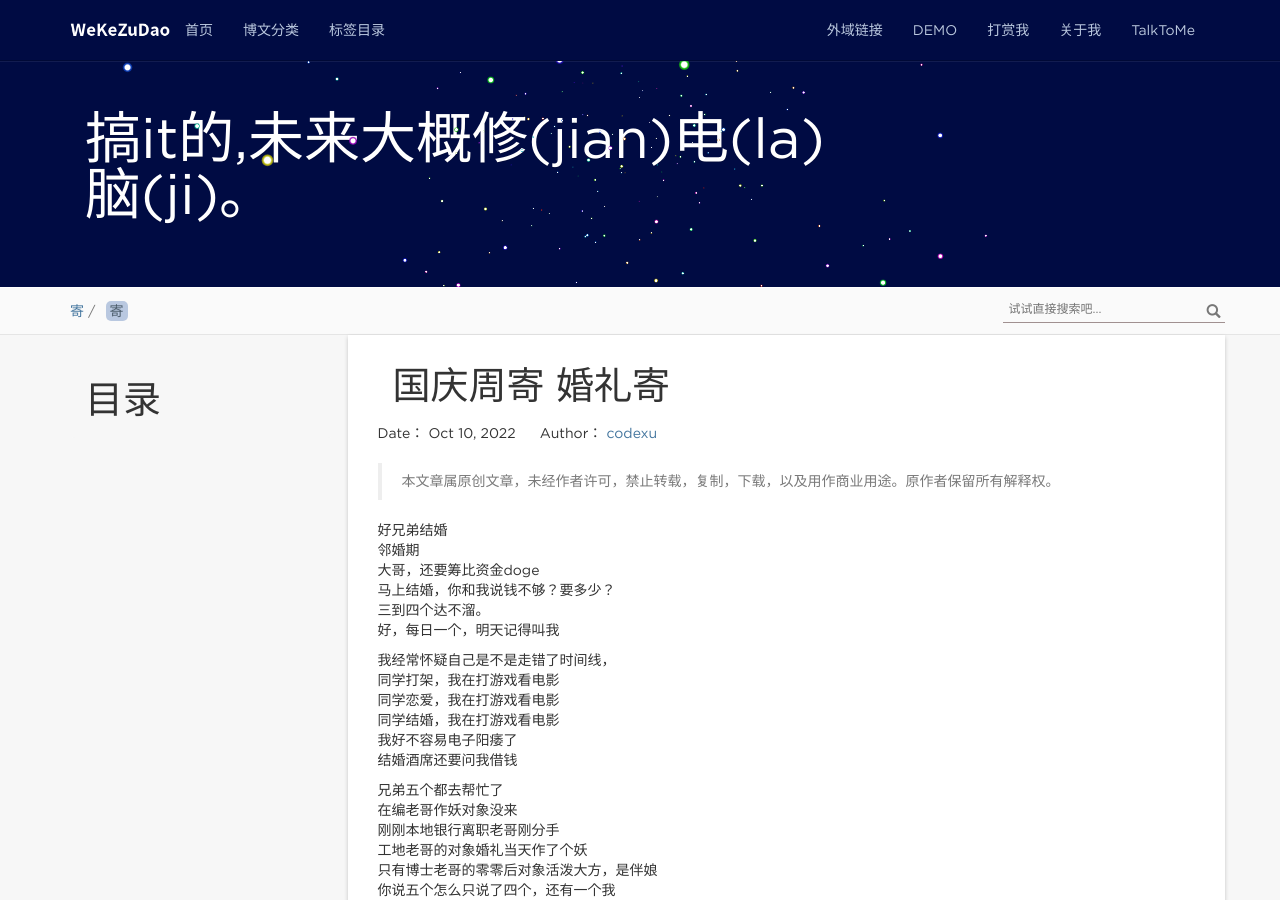
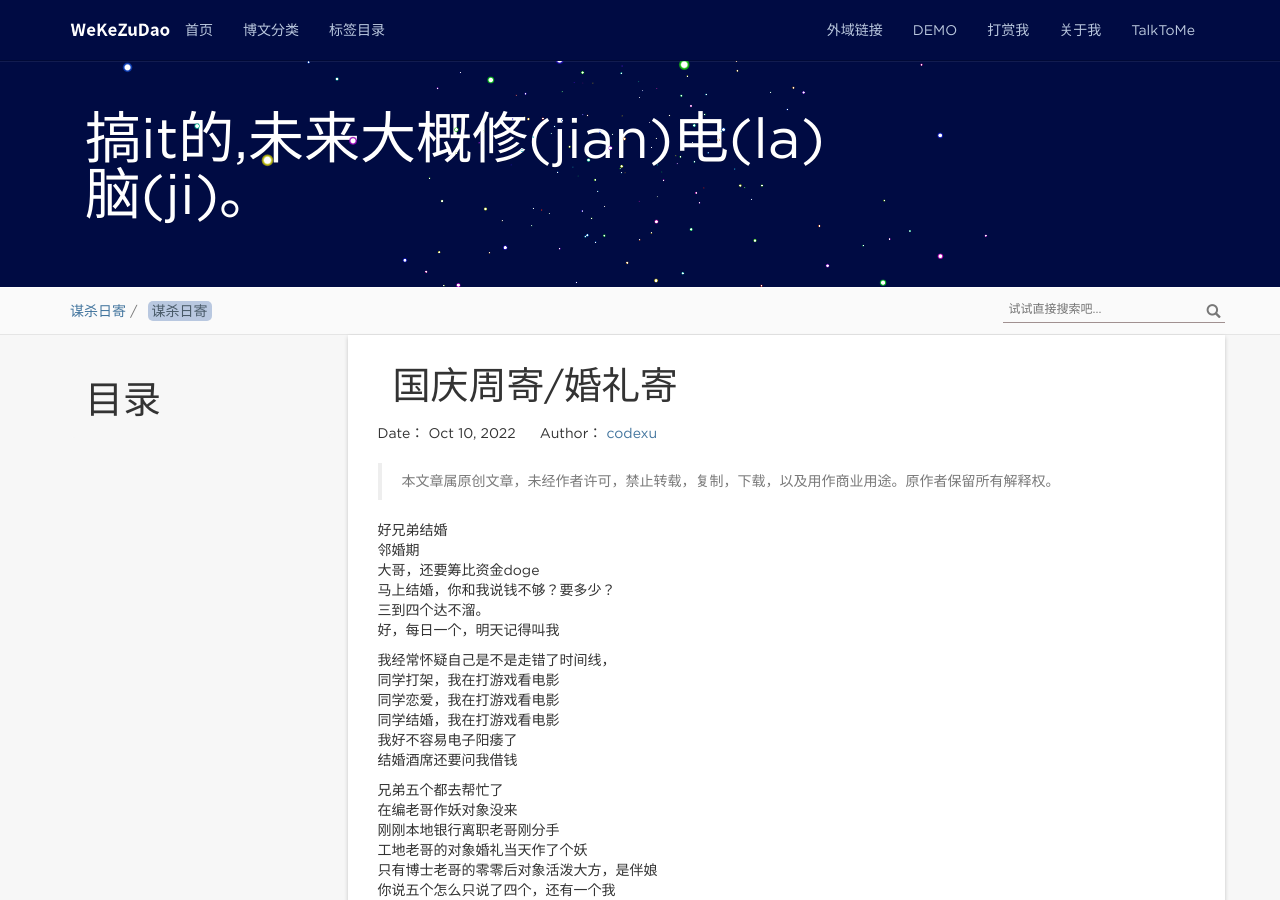
Before and after one commit to wintry/wintry.github.io, a Jekyll site: the page built from _posts/杂/2022-10-10-国庆周寄.md, in a window 1280 px wide and 900 px high. Built offline with Jekyll 4.4.1, drawn with Linux system fonts in a browser that asks for light colours; nearby versions of some CDN libraries; comment, search, counter and statistics services are not loaded.

Commit message:
edit blog

```diff
--- a/_posts/杂/2022-10-10-国庆周寄.md
+++ b/_posts/杂/2022-10-10-国庆周寄.md
@@ -1,9 +1,9 @@
 ---
 layout: original
-title: "国庆周寄 婚礼寄"
+title: "国庆周寄/婚礼寄"
 date: 2022-10-10 16:30:00 +0800
-categories: 寄
-tags: [寄]
+categories: 谋杀日寄
+tags: [谋杀日寄]
 ---
 * content
 {:toc}
```
